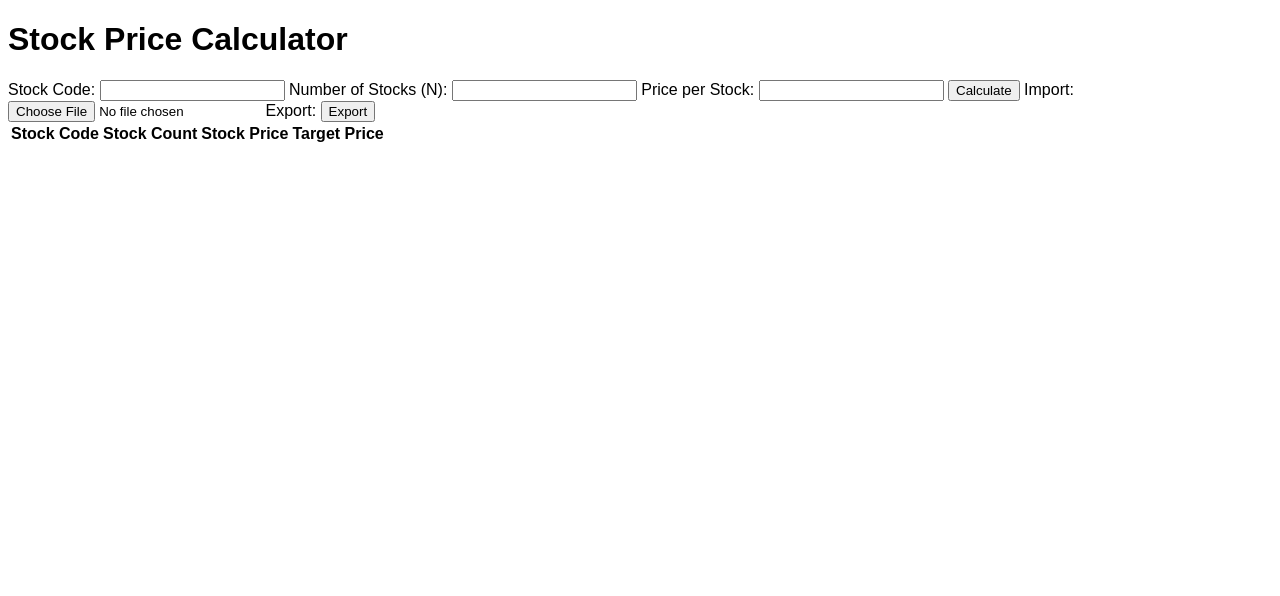
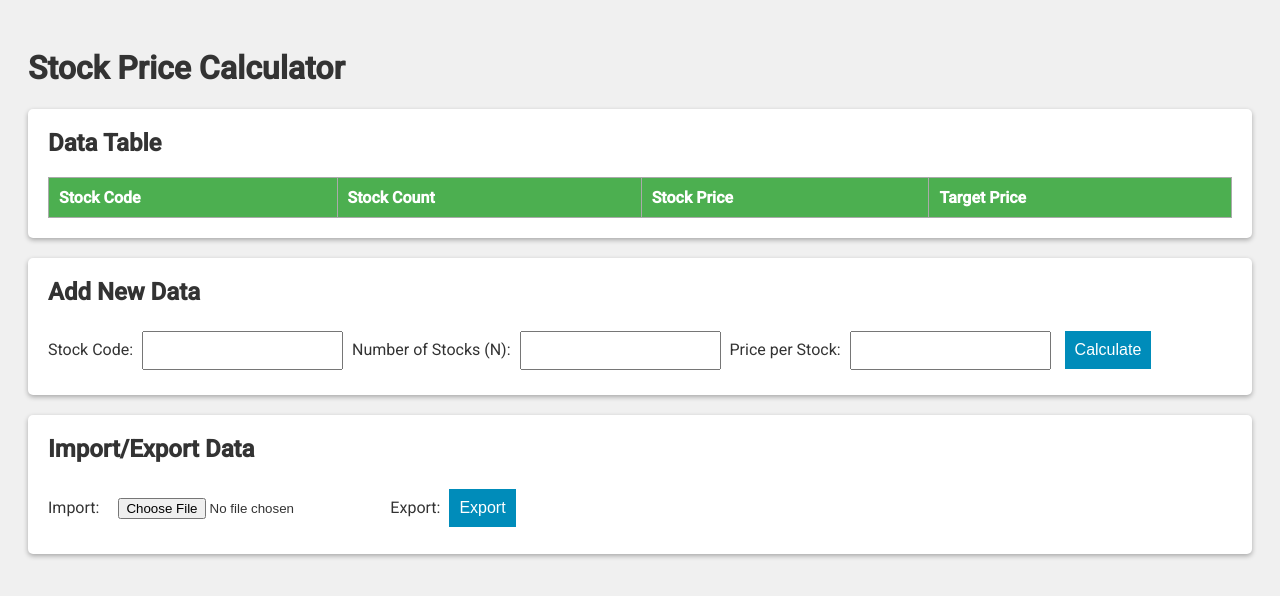
Before and after one commit to isseikz/loss-free-stocks, a plain HTML site: page index.html in a window 1280 px wide. Drawn offline with Linux system fonts and the light colour scheme.

Commit message:
Improve UI

```diff
--- a/index.html
+++ b/index.html
@@ -3,9 +3,75 @@
 
 <head>
     <title>Stock Price Calculator</title>
+    <link href="https://fonts.googleapis.com/css2?family=Roboto:wght@400;500&display=swap" rel="stylesheet">
     <style>
         body {
-            font-family: Arial, sans-serif;
+            font-family: 'Roboto', sans-serif;
+            background-color: #f0f0f0;
+            padding: 20px;
+            color: #333;
+        }
+
+        .section {
+            background-color: white;
+            border-radius: 5px;
+            padding: 20px;
+            margin-bottom: 20px;
+            box-shadow: 0 2px 5px rgba(0, 0, 0, 0.3);
+        }
+
+        .section h2 {
+            margin-top: 0;
+        }
+
+        input,
+        button {
+            padding: 10px;
+            margin: 5px;
+        }
+
+        button {
+            background-color: #008CBA;
+            border: none;
+            color: white;
+            text-align: center;
+            text-decoration: none;
+            display: inline-block;
+            font-size: 16px;
+            transition-duration: 0.4s;
+            cursor: pointer;
+        }
+
+        button:hover {
+            background-color: #4CAF50;
+            color: white;
+        }
+
+        #dataTable {
+            width: 100%;
+            border-collapse: collapse;
+            margin-top: 20px;
+        }
+
+        #dataTable,
+        #dataTable th,
+        #dataTable td {
+            border: 1px solid #aaa;
+            padding: 10px;
+            text-align: left;
+        }
+
+        #dataTable th {
+            background-color: #4CAF50;
+            color: white;
+        }
+
+        #dataTable tr:nth-child(even) {
+            background-color: #f2f2f2;
+        }
+
+        #dataTable tr:hover {
+            background-color: #ddd;
         }
 
         #result {
@@ -17,23 +83,8 @@
 <body>
     <h1>Stock Price Calculator</h1>
 
-    <label for="stockCode">Stock Code: </label>
-    <input type="text" id="stockCode" />
-
-    <label for="stockCount">Number of Stocks (N): </label>
-    <input type="number" id="stockCount" min="2" step="1" />
-
-    <label for="stockPrice">Price per Stock: </label>
-    <input type="number" id="stockPrice" min="0.01" step="0.01" />
-
-    <button onclick="onCalculateClicked()">Calculate</button>
-
-    <label for="jsonFile">Import: </label>
-    <input type="file" id="jsonFile" accept=".json" onchange="onImportClicked()">
-
-    <label for="jsonFile">Export: </label>
-    <button onclick="onExportClicked()">Export</button>
-
+    <div class="section">
+        <h2>Data Table</h2>
         <table id="dataTable">
             <thead>
                 <tr>
@@ -46,8 +97,31 @@
             <tbody>
             </tbody>
         </table>
+    </div>
 
 
+    <div class="section">
+        <h2>Add New Data</h2>
+        <label for="stockCode">Stock Code: </label>
+        <input type="text" id="stockCode" />
+
+        <label for="stockCount">Number of Stocks (N): </label>
+        <input type="number" id="stockCount" min="2" step="1" />
+
+        <label for="stockPrice">Price per Stock: </label>
+        <input type="number" id="stockPrice" min="0.01" step="0.01" />
+
+        <button onclick="onCalculateClicked()">Calculate</button>
+    </div>
+
+    <div class="section">
+        <h2>Import/Export Data</h2>
+        <label for="jsonFile">Import: </label>
+        <input type="file" id="jsonFile" accept=".json" onchange="onImportClicked()">
+
+        <label for="jsonFile">Export: </label>
+        <button onclick="onExportClicked()">Export</button>
+    </div>
 
     <div id="result"></div>
 
@@ -59,7 +133,6 @@
                 this.stockPrice = stockPrice;
             }
         }
-
 
         function calculateStockPrice(n, price) {
             var taxRate = 0.2;
@@ -141,9 +214,6 @@
                 reader.readAsText(file);
             }
         }
-
-
-
     </script>
 </body>
 
```
Lines whose indentation alone changed are shown as unchanged.
